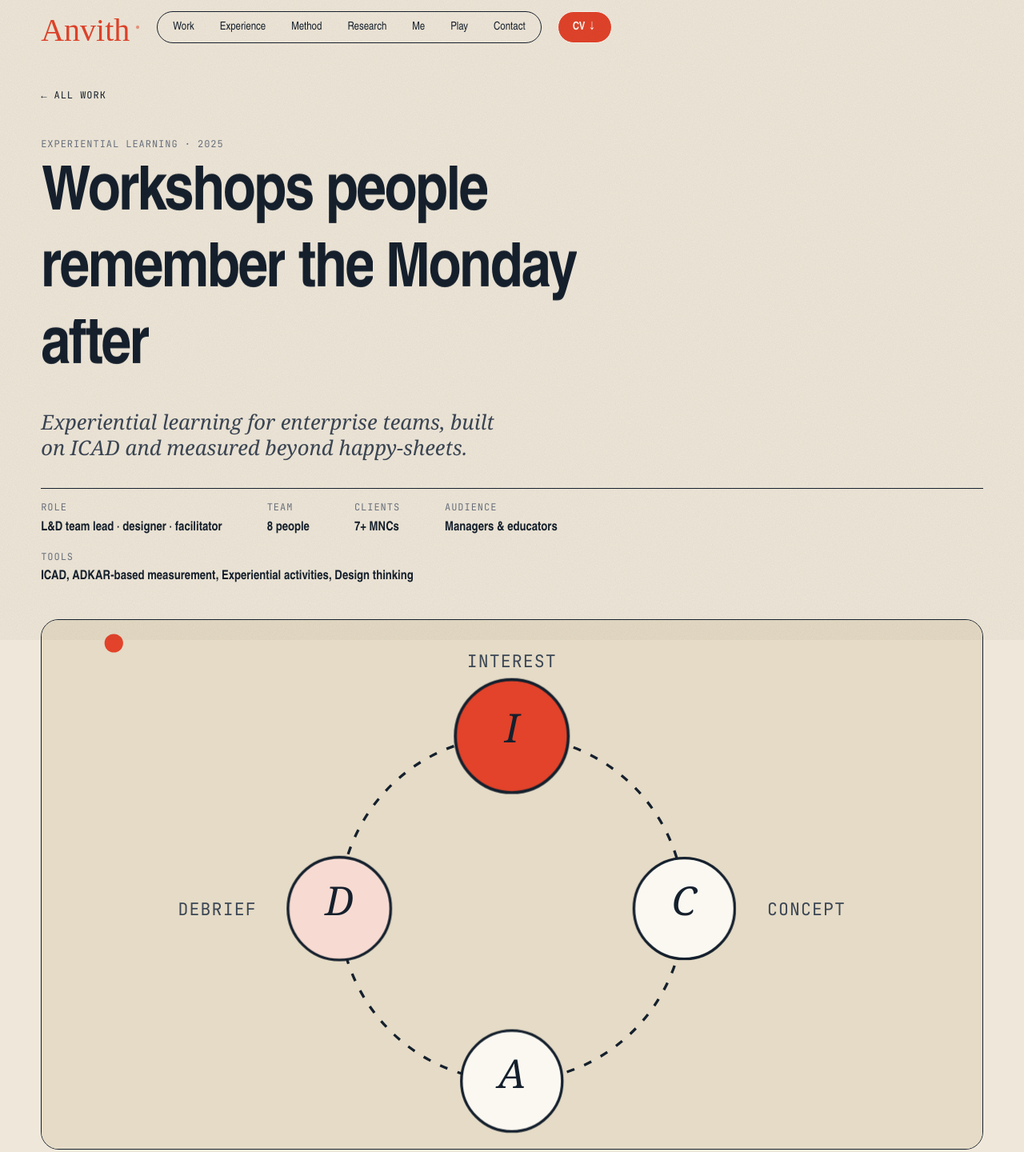
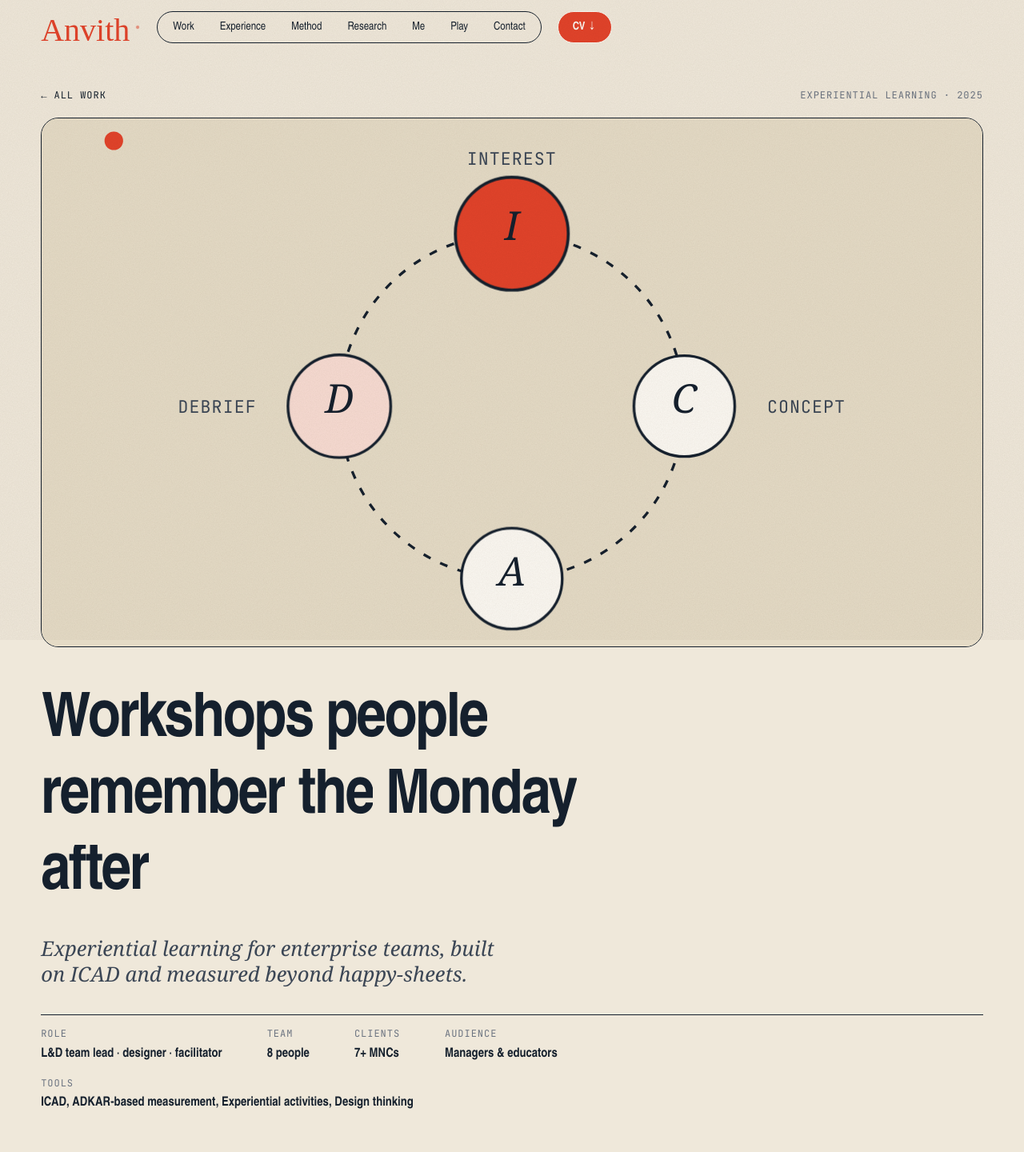
Before and after one commit to axmaone/Anvith-Portfolio, an Astro site: page /work/experiential-workshops/ in a window 1280 px wide. Shown: the top 1440 px of the page at 80% size. Built offline with nearby package versions, Linux system fonts and the light colour scheme; Astro itself is replaced by a stand-in of ours; a web font is replaced by a local one.

Commit message:
Case pages open on the video; remove placeholder notes
Video or visual sits at the top of each case page with the story below,
and leftover TODO lines are gone from the case studies.

Co-Authored-By: Claude Opus 5.5 <noreply@anthropic.com>

```diff
--- a/src/content/work/experiential-workshops.md
+++ b/src/content/work/experiential-workshops.md
@@ -38,5 +38,3 @@ Instead of "did you enjoy it?", every programme had a KPI statement and a pre/po
 - % of ideas moved into prototyping
 
 Each metric came with diagnostic prompts for when it did not move: was psychological safety the blocker? Were decision-makers in the room?
-
-TODO: add a photo from a session (with permission) and one result you can share.
--- a/src/content/work/gold-loan-ltv.md
+++ b/src/content/work/gold-loan-ltv.md
@@ -36,7 +36,3 @@ The isometric "table-top" world keeps everything on one stage, so the eye never
 - **One worked example beats three definitions.** The rule is learned through a case, then summarised in a legend at the end.
 - **Sequenced like the job.** The five steps match the real valuation flow, so the video doubles as a job aid.
 - **Low cognitive load.** One new idea per beat, with signalling (callouts, colour) pointing at exactly one thing at a time.
-
-## Outcome
-
-TODO: add how this was used (which programme, how many learners, any feedback). Leave this out if it is confidential.
--- a/src/content/work/induction-engine.md
+++ b/src/content/work/induction-engine.md
@@ -50,5 +50,3 @@ Every day moves through **Interest → Concept → Application → Debrief**. Fo
 ## Measurement
 
 Pre-test → learning → post-test → peer feedback, with KPI statements written as "improvement in [behaviour] by reducing [challenge] in [setting]".
-
-TODO: add status or results once you can share them.
--- a/src/content/work/ltv-tiers.md
+++ b/src/content/work/ltv-tiers.md
@@ -27,5 +27,3 @@ Editorial typography instead of icons keeps it calm and premium, the same visual
 ## Where it lives
 
 Designed to be dropped in as a microlearning recap, a social reel or an LMS nugget between modules.
-
-TODO: confirm where it was used.
--- a/src/data/site.ts
+++ b/src/data/site.ts
@@ -1,6 +1,5 @@
 // ─────────────────────────────────────────────────────────────
 //  EDIT ME. Almost all the words on the home page live here.
-//  Anything marked TODO is a placeholder waiting for your input.
 // ─────────────────────────────────────────────────────────────
 
 export const person = {
--- a/src/pages/work/[slug].astro
+++ b/src/pages/work/[slug].astro
@@ -17,9 +17,22 @@ const { Content } = await render(entry);
 <Base title={`${d.title} | Anvith M Acharya`} description={d.kicker} image={d.cover ?? '/og.png'}>
   <Nav />
   <main id="main" class={`case case--${d.accent}`}>
-    <header class="wrap case__head">
+    <!-- The work first: video (or visual) at the top, the story below. -->
+    <div class="wrap case__top">
       <a class="mono case__back" href="/#work">← All work</a>
       <p class="mono case__cat">{d.category} · {d.year}{d.confidential && <span class="case__badge">Anonymised</span>}</p>
+    </div>
+    <div class="wrap case__media">
+      {d.video ? (
+        <video src={d.video} poster={d.cover} controls playsinline preload="metadata">
+          {d.captions && <track kind="captions" src={d.captions} srclang="en" label="English" default />}
+        </video>
+      ) : d.cover ? (
+        <img src={d.cover} alt="" />
+      ) : d.art ? <div class="case__art"><Art kind={d.art} /></div> : null}
+    </div>
+
+    <header class="wrap case__head">
       <h1 class="h-lg case__title" data-split>{d.title}</h1>
       <p class="case__kicker serif italic">{d.kicker}</p>
       <dl class="case__facts">
@@ -28,16 +41,6 @@ const { Content } = await render(entry);
         {d.tools.length > 0 && <div><dt class="mono">Tools</dt><dd>{d.tools.join(', ')}</dd></div>}
       </dl>
     </header>
-
-    <div class="wrap case__media" data-reveal>
-      {d.video ? (
-        <video src={d.video} poster={d.cover} controls playsinline preload="metadata">
-          {d.captions && <track kind="captions" src={d.captions} srclang="en" label="English" default />}
-        </video>
-      ) : d.cover ? (
-        <img src={d.cover} alt="" />
-      ) : d.art ? <div class="case__art"><Art kind={d.art} /></div> : null}
-    </div>
 
     <article class="wrap case__body">
       <div class="prose"><Content /></div>
@@ -59,10 +62,11 @@ const { Content } = await render(entry);
 
 <style>
   .case { padding-top: 110px; }
-  .case__head { display: grid; gap: 18px; padding-bottom: 40px; }
+  .case__top { display: flex; justify-content: space-between; align-items: center; gap: 16px; flex-wrap: wrap; padding-bottom: 18px; }
+  .case__head { display: grid; gap: 18px; padding-top: clamp(32px, 5vw, 56px); padding-bottom: 8px; }
   .case__back { text-decoration: none; width: fit-content; }
   .case__back:hover { color: var(--red); }
-  .case__cat { margin: 24px 0 0; color: var(--ink-3); display: flex; gap: 10px; align-items: center; }
+  .case__cat { margin: 0; color: var(--ink-3); display: flex; gap: 10px; align-items: center; }
   .case__badge { background: var(--red); color: var(--white); padding: 4px 10px; border-radius: 999px; }
   .case__title { max-width: 18ch; }
   .case__kicker { font-size: clamp(22px, 2vw, 30px); line-height: 1.25; max-width: 40ch; margin: 0; color: var(--ink-2); }
```
